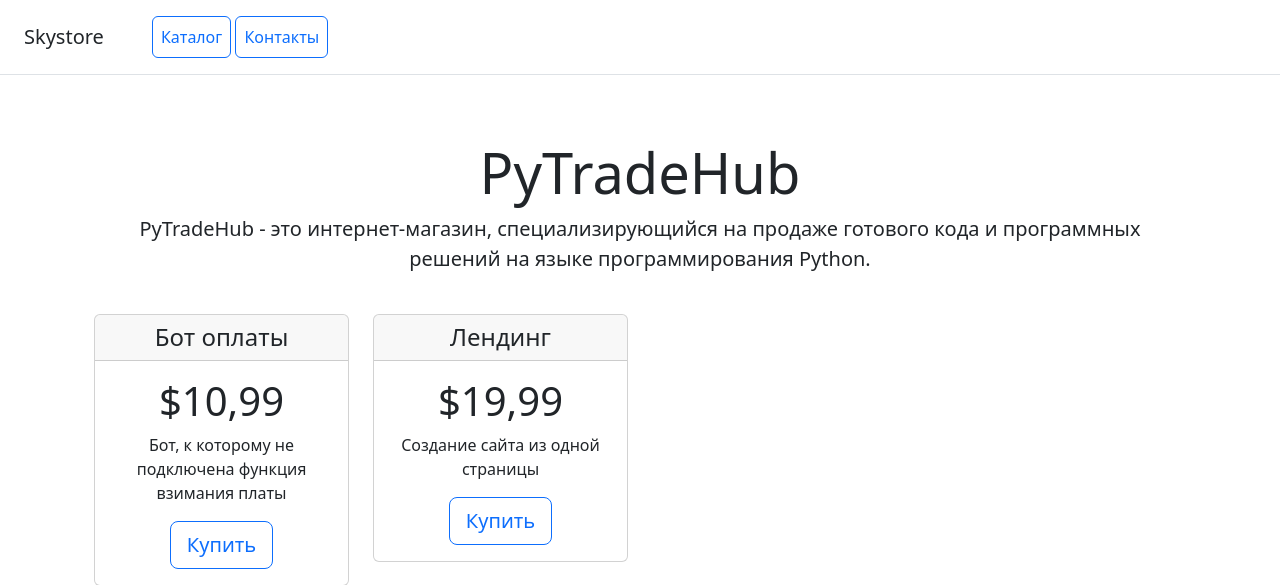
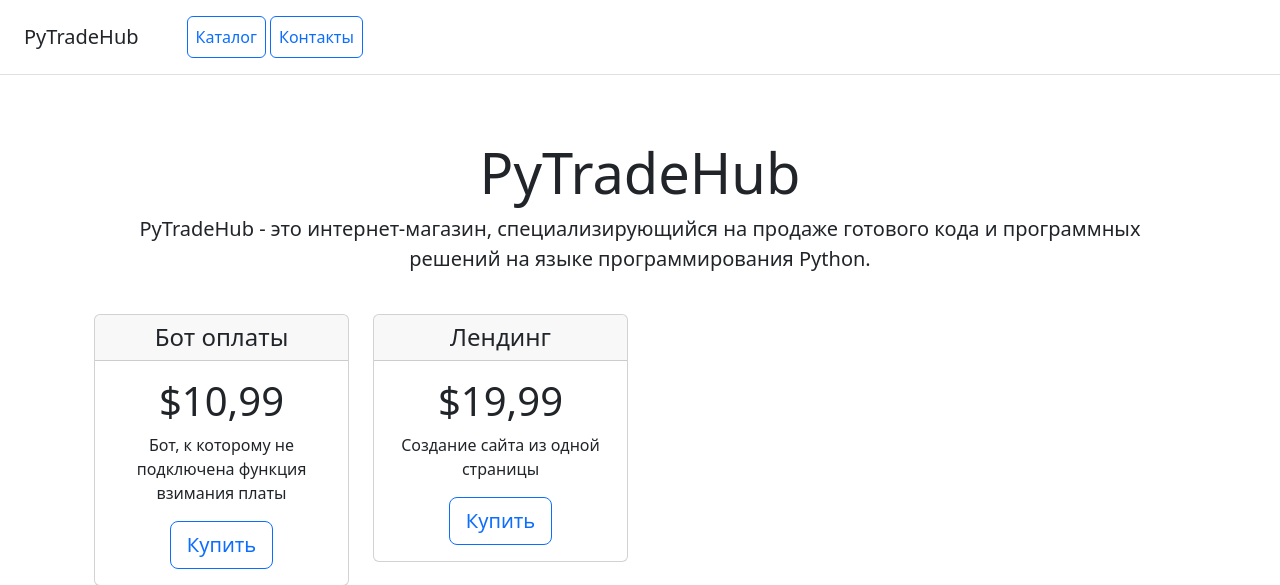
Before and after one commit to IvanMusatov/PyTradeHub, a Django app: page / in a window 1280 px wide. Shown: the top 585 px of the page. Run offline with Django 4.2, Linux system fonts and the light colour scheme; data comes from the database, SQL or seed files in the repository; some libraries are stand-ins or nearby versions.

Commit message:
change navbar.html

```diff
--- a/catalog/templates/navbar.html
+++ b/catalog/templates/navbar.html
@@ -1,5 +1,5 @@
 <div class="d-flex flex-column flex-md-row align-items-center p-3 px-md-4 mb-3 bg-white border-bottom box-shadow">
-    <h5 class="my-0 mr-md-auto font-weight-normal">Skystore</h5>
+    <h5 class="my-0 mr-md-auto font-weight-normal">PyTradeHub</h5>
     <nav class="ms-5">
         <a class="p-2 btn btn-outline-primary" href="{% url 'product_detail' product_id=1 %}">Каталог</a>
         <a class="p-2 btn btn-outline-primary" href="/contacts/">Контакты</a>
```
